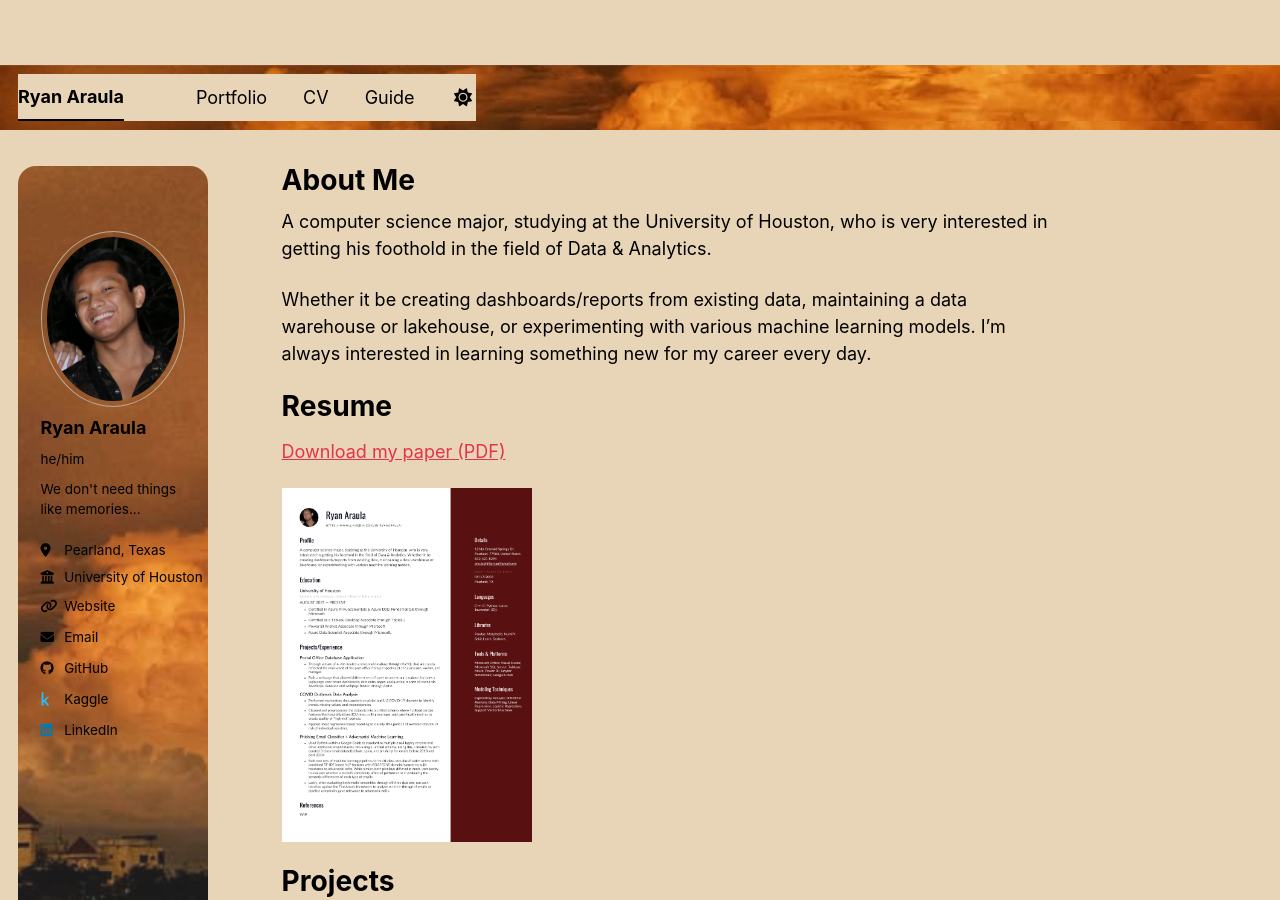
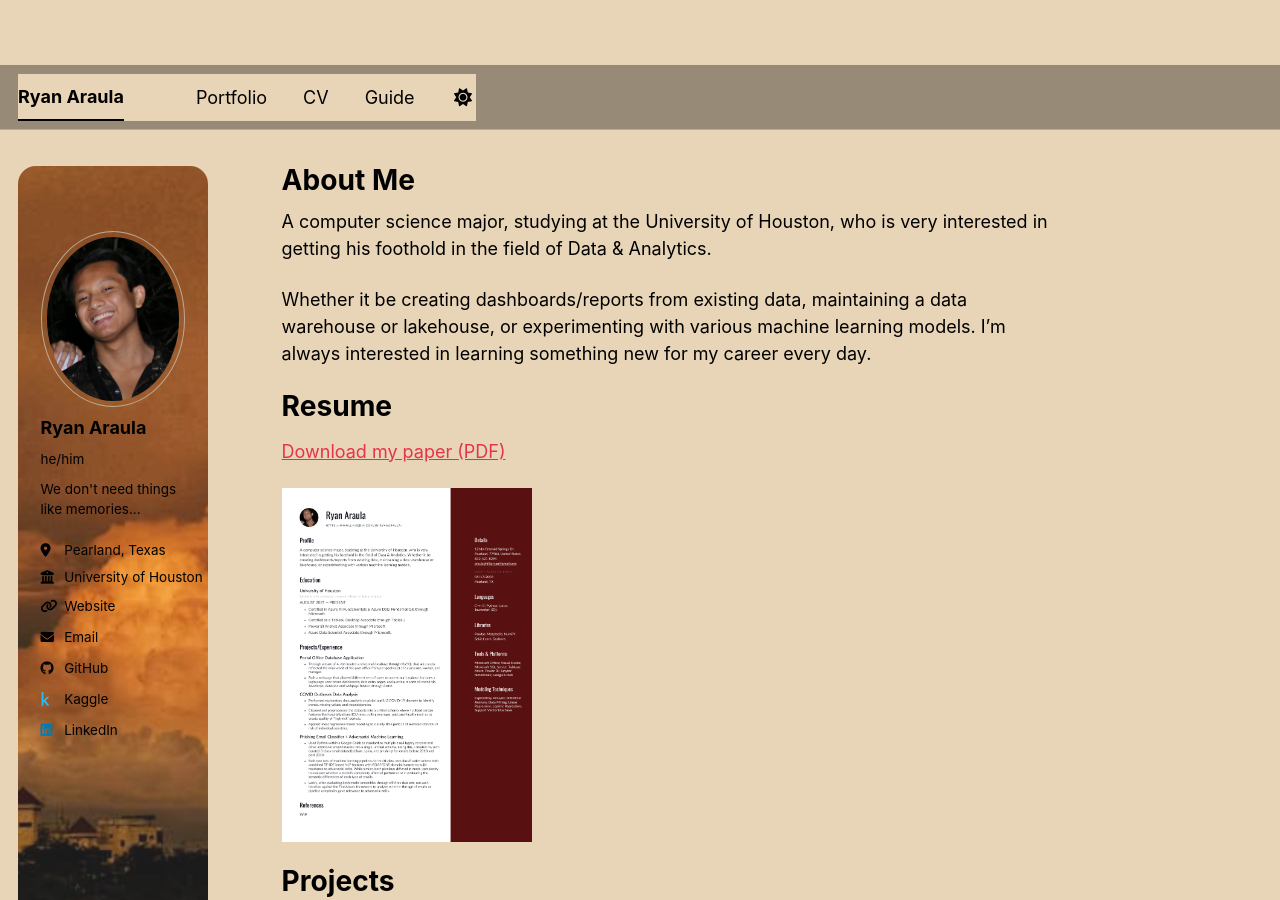
Before and after one commit to rparaula/rparaula.github.io, a Jekyll site: the page built from _pages/about.md, in a window 1280 px wide and 900 px high. Built offline with Jekyll 4.4.1, drawn with Linux system fonts in a browser that asks for light colours; a script bundle is joined from its source files by our own code; library files that are not in the unit come from our copies.

Commit message:
Revert "k"
This reverts commit a7992090adca409b069f0e190250e907455d01f1.

```diff
--- a/assets/css/main.scss
+++ b/assets/css/main.scss
@@ -43,74 +43,43 @@
 ;
 
 
-/* ===== Shared background image ===== */
-:root {
-    --shared-bg: url("/images/bg/SunriseAboutMe.jpg");
-    --nav-offset: 65px; /* adjust if your masthead is taller */
-}
-
-/* ===== Top navigation (masthead) uses shared image ===== */
-.masthead,
-.masthead__inner-wrap,
-.greedy-nav {
-    background-image: var(--shared-bg) !important;
-    background-size: cover !important;
-    background-position: center !important;
-    background-repeat: no-repeat !important;
-}
-
-/* Overlay on nav for readability */
-.masthead {
-    position: sticky;
-    top: 0;
-    z-index: 1000;
-}
-
-.masthead::after {
-    content: "";
-    position: absolute;
-    inset: 0;
-    background: rgba(255,255,255,0.08); /* light mode */
-    pointer-events: none;
-}
-
-html[data-theme="dark"] .masthead::after {
-    background: rgba(0,0,0,0.45);
-}
-
-/* ===== Sidebar uses shared image ===== */
+/* Make sure the sidebar never slides under the nav */
 .sidebar.sticky {
     position: sticky;
-    top: var(--nav-offset);
-    max-height: calc(100vh - var(--nav-offset));
+    top: 90px; /* use a larger offset than 65px to clear the navbar safely */
+    /* fill viewport height while stuck */
+    max-height: calc(100vh - 90px);
     overflow: auto;
-    background-image: var(--shared-bg);
+    /* FULL background */
+    background-image: url("/images/bg/SunriseAboutMe.jpg");
     background-size: cover;
     background-position: center;
     background-repeat: no-repeat;
+    /* extend visually */
     padding: 1.25rem;
     border-radius: 18px;
-    /* IMPORTANT: ensures ::before positions correctly */
+    /* ensure overlay works correctly */
     z-index: 1;
 }
 
-/* Overlay on sidebar for readability */
+/* Overlay for readability */
 .sidebar.sticky::before {
     content: "";
     position: absolute;
     inset: 0;
-    background: rgba(255,255,255,0.10); /* light mode */
+    background: rgba(255,255,255,0.10); /* light mode overlay */
     pointer-events: none;
     z-index: 0;
 }
 
+/* Dark mode overlay */
 html[data-theme="dark"] .sidebar.sticky::before {
     background: rgba(0,0,0,0.45);
 }
 
-/* Keep sidebar content above overlay */
+/* Put sidebar contents above overlay */
 .sidebar.sticky > * {
-    position: sticky;
+    position: relative;
     z-index: 1;
 }
 
@@ -121,3 +90,39 @@
     background: transparent !important;
     box-shadow: none !important;
 }
+
+
+
+
+
+
+
+/* Let the background show through the top nav */
+.masthead,
+.masthead__inner-wrap,
+.greedy-nav {
+    background: transparent !important;
+    box-shadow: none !important;
+}
+
+/* Add a readable overlay so text/icons stay visible */
+.masthead {
+    position: sticky; /* keeps nav behavior */
+    top: 0;
+    z-index: 1000;
+    backdrop-filter: blur(6px);
+    -webkit-backdrop-filter: blur(6px);
+}
+
+.masthead::before {
+    content: "";
+    position: absolute;
+    inset: 0;
+    background: rgba(0,0,0,0.35); /* light mode overlay strength */
+    pointer-events: none;
+    z-index: -1;
+}
+
+html[data-theme="dark"] .masthead::before {
+    background: rgba(0,0,0,0.55);
+}
```
